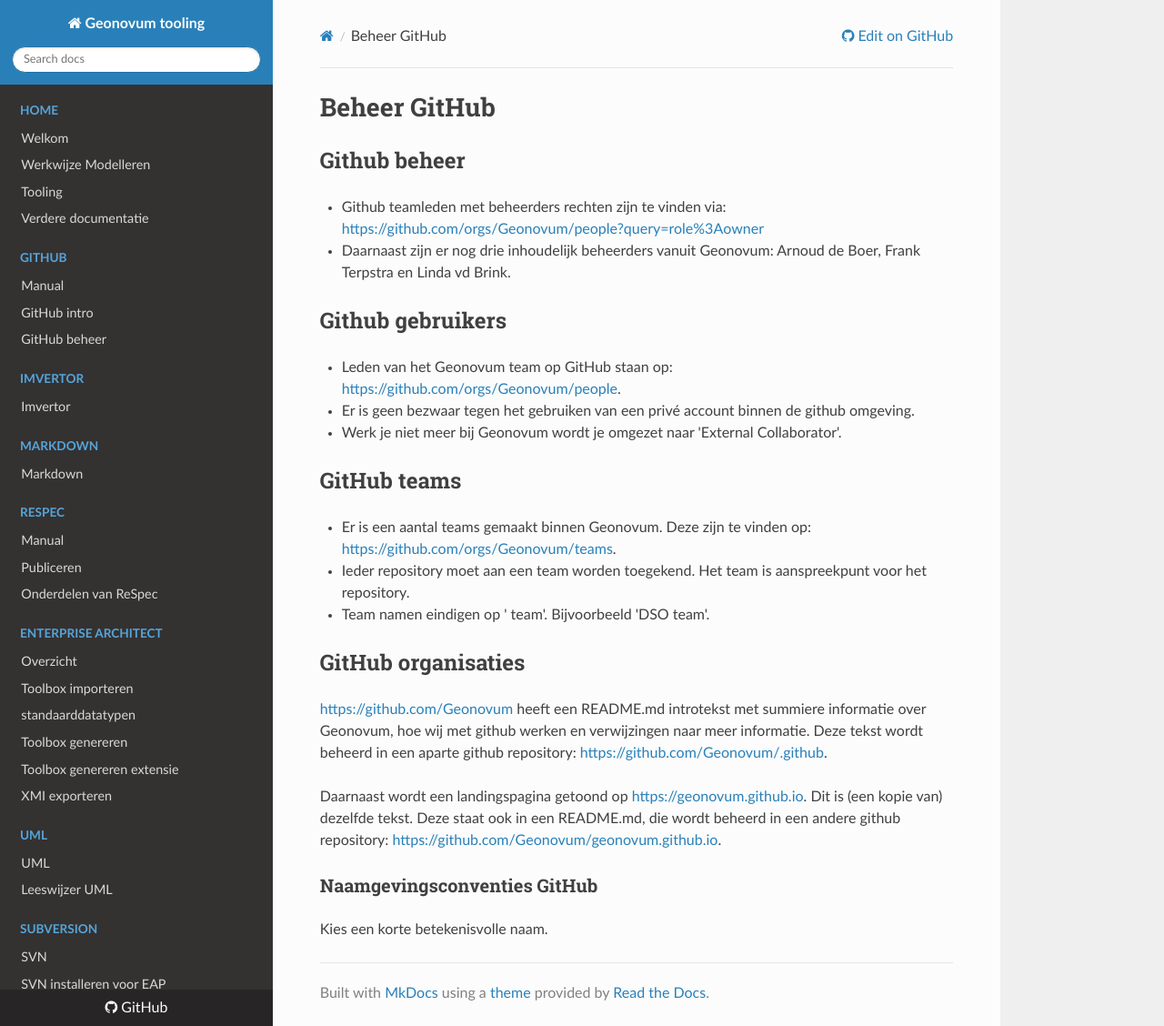
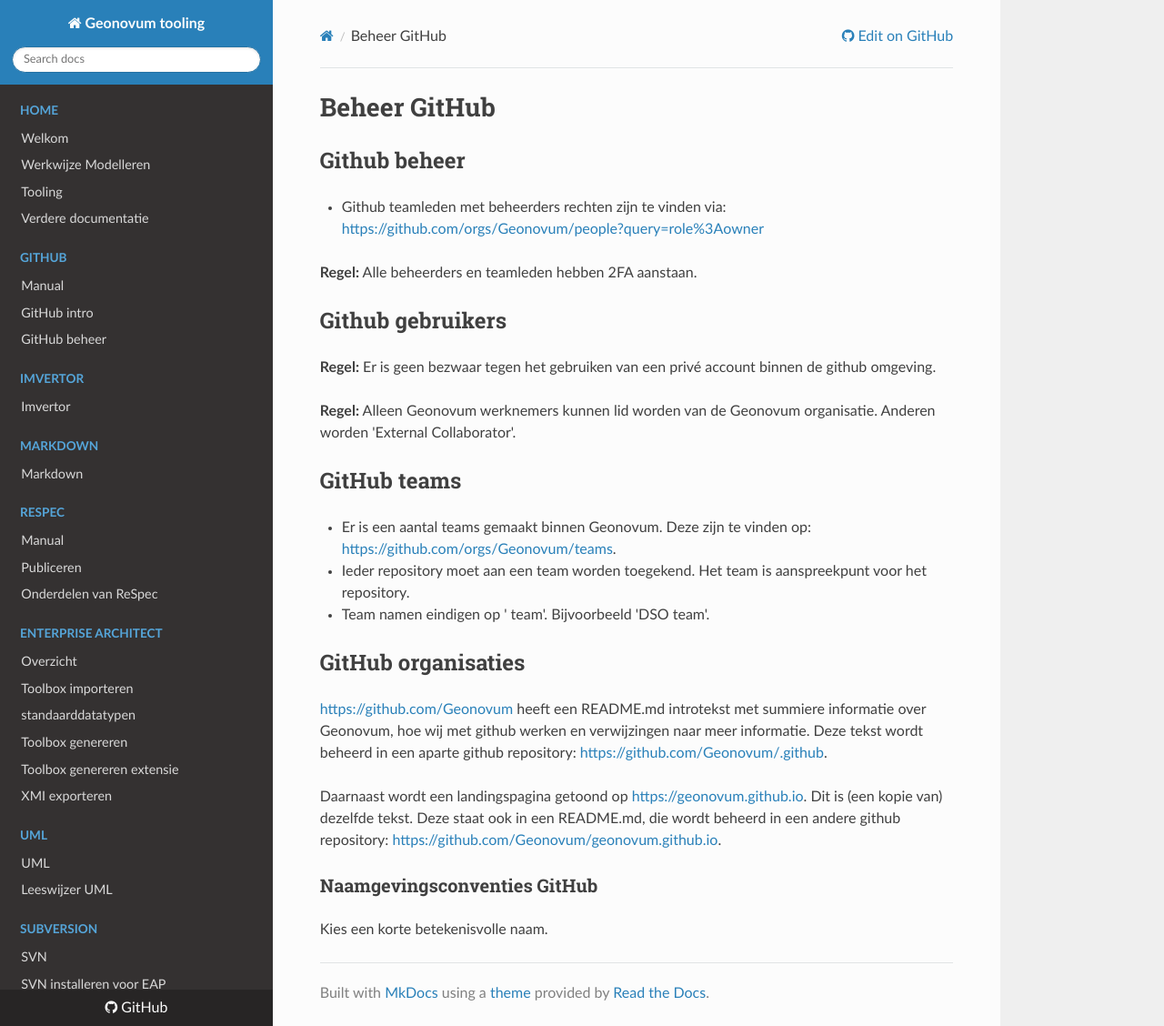
Before and after one commit to Geonovum/handleiding-tooling, an MkDocs documentation site: the page built from docs/GitHub/GitHub-beheer.md, in a window 1280 px wide and 1128 px high. Shown: the whole window at 91% size. Built offline with MkDocs 1.6.1, drawn with Linux system fonts in a browser that asks for light colours; nearby versions of some CDN libraries.

Commit message:
Regels voor github beter gedocumenteerd.

```diff
--- a/docs/GitHub/GitHub-beheer.md
+++ b/docs/GitHub/GitHub-beheer.md
@@ -3,13 +3,16 @@
 ## Github beheer
 
 - Github teamleden met beheerders rechten zijn te vinden via: <https://github.com/orgs/Geonovum/people?query=role%3Aowner>
-- Daarnaast zijn er nog drie inhoudelijk beheerders vanuit Geonovum: Arnoud de Boer, Frank Terpstra en Linda vd Brink.
+
+**Regel:** Alle beheerders en teamleden hebben 2FA aanstaan.
+
+
 
 ## Github gebruikers
 
-- Leden van het Geonovum team op GitHub staan op: <https://github.com/orgs/Geonovum/people>.
-- Er is geen bezwaar tegen het gebruiken van een privé account binnen de github omgeving.
-- Werk je niet meer bij Geonovum wordt je omgezet naar 'External Collaborator'.
+**Regel:** Er is geen bezwaar tegen het gebruiken van een privé account binnen de github omgeving.
+
+**Regel:** Alleen Geonovum werknemers kunnen lid worden van de Geonovum organisatie. Anderen worden 'External Collaborator'.
 
 ## GitHub teams
 
```
